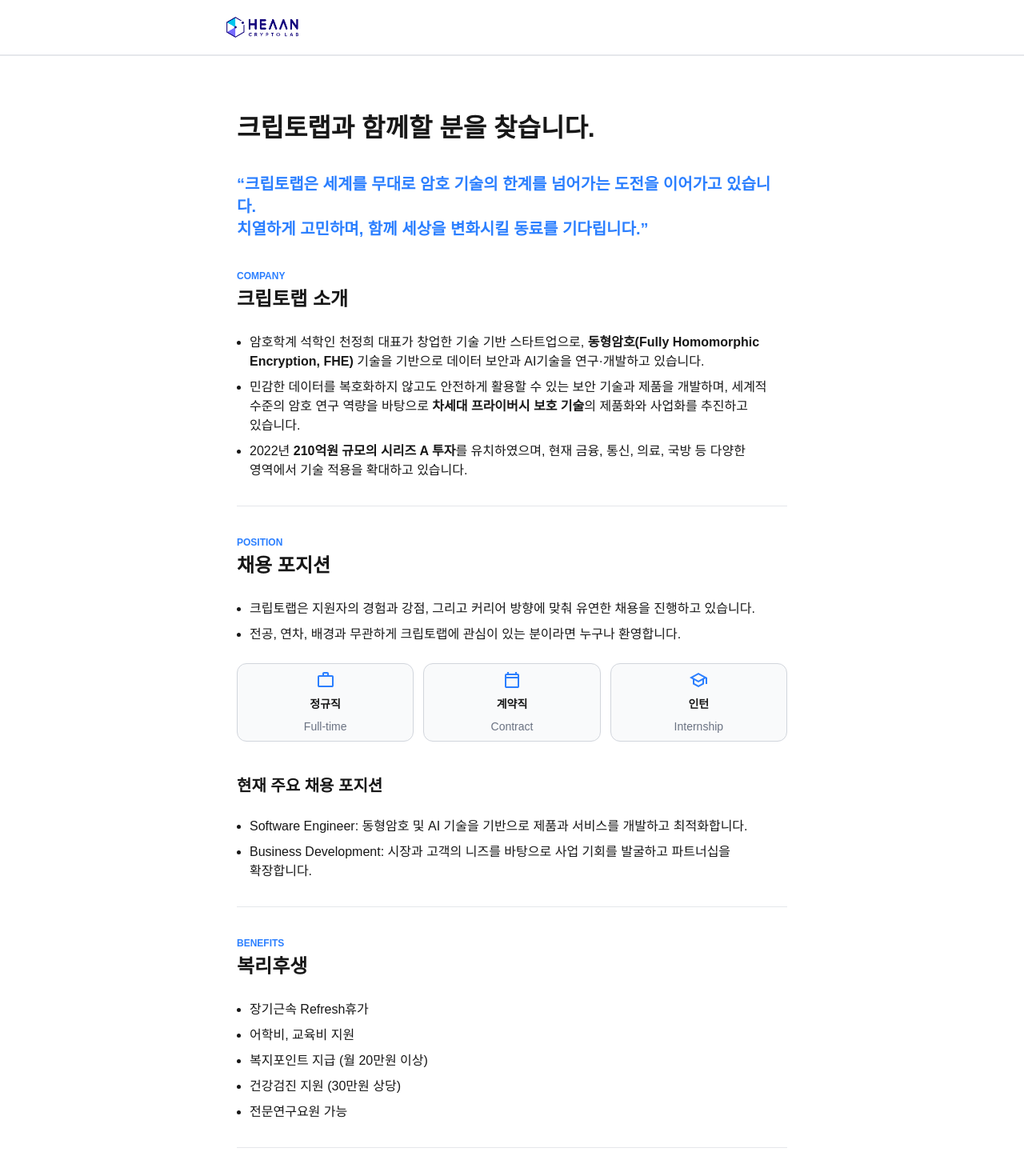
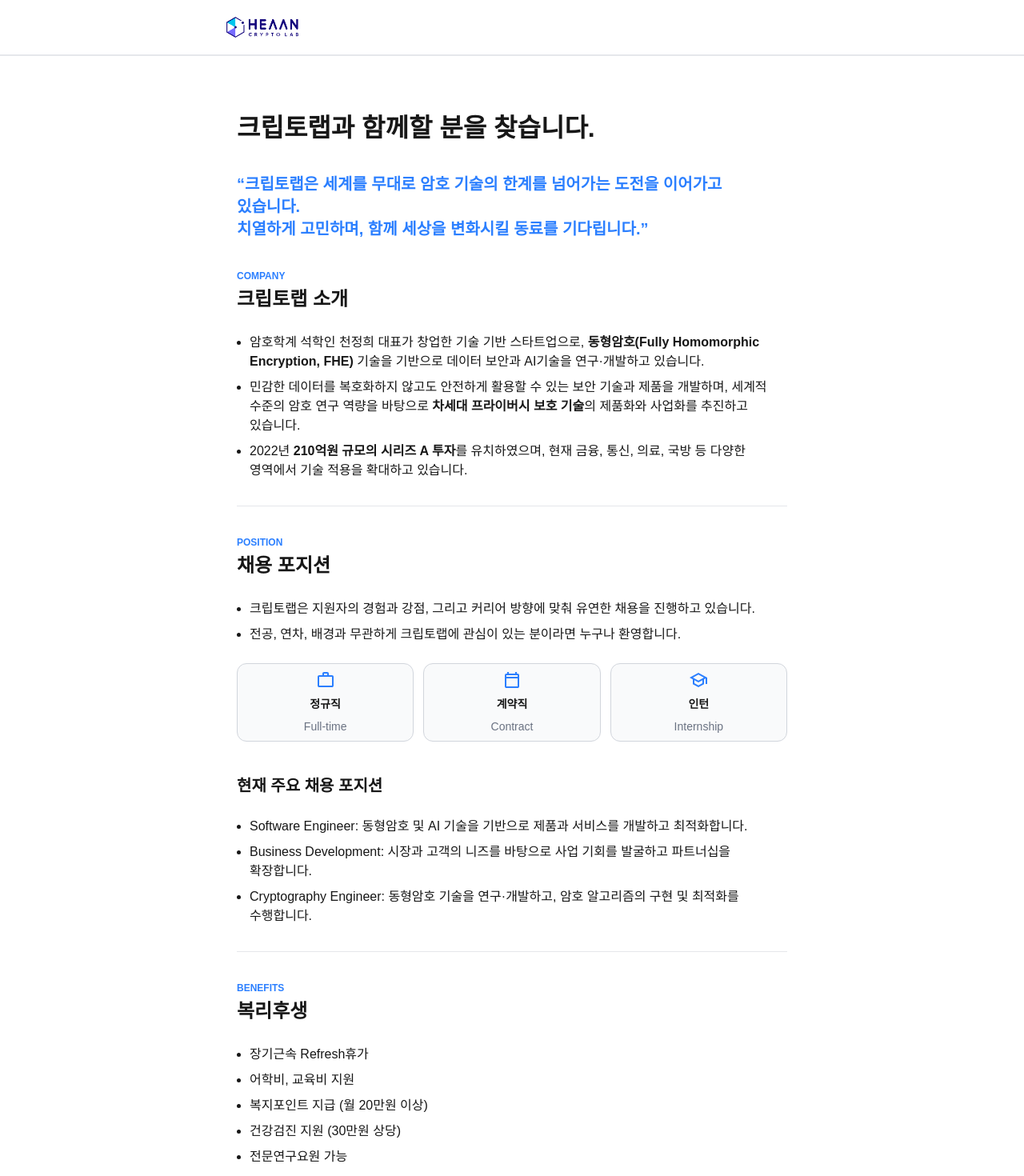
Before and after one commit to geuna0204/cryptolab-recruit, a Next.js app: page / in a window 1280 px wide. Shown: the top 1470 px of the page at 80% size. Built offline with nearby package versions, Linux system fonts and the light colour scheme.

Commit message:
fix: add work break, content

```diff
--- a/app/MainPage.tsx
+++ b/app/MainPage.tsx
@@ -49,7 +49,7 @@
   return (
     <div className="px-4 max-w-180 w-full py-16 flex flex-col gap-8">
       <h1>크립토랩과 함께할 분을 찾습니다.</h1>
-      <p className="text-blue-500 font-bold text-xl">
+      <p className="text-blue-500 font-bold text-xl break-keep">
         “크립토랩은 세계를 무대로 암호 기술의 한계를 넘어가는 도전을 이어가고
         있습니다. <br /> 치열하게 고민하며, 함께 세상을 변화시킬 동료를
         기다립니다.”
@@ -120,6 +120,10 @@
               Business Development: 시장과 고객의 니즈를 바탕으로 사업 기회를
               발굴하고 파트너십을 확장합니다.
             </li>
+            <li>
+              Cryptography Engineer: 동형암호 기술을 연구·개발하고, 암호
+              알고리즘의 구현 및 최적화를 수행합니다.
+            </li>
           </ul>
         </div>
       </div>
@@ -162,7 +166,7 @@
           <span className={`${styles.titleTag}`}>HIRING PROCESS</span>
           <h2>채용절차</h2>
         </div>
-        <span>
+        <span className="break-keep">
           서류접수 ➡️ 직무테스트(필요 시) ➡️ 1차 면접(실무진) ➡️ 2차
           면접(임원진) ➡️ CEO 1:1 ➡️ 최종합격
         </span>
```
